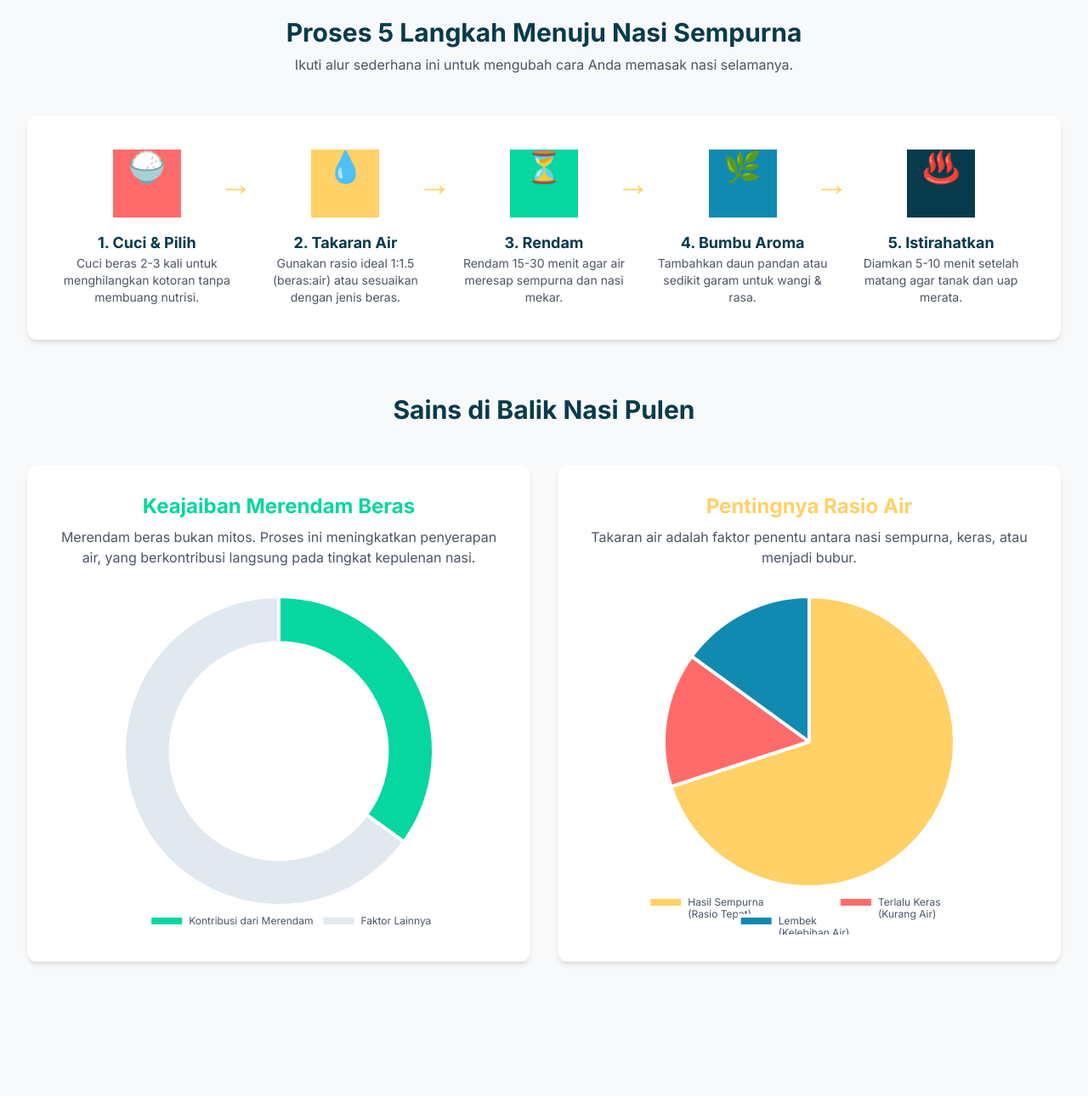
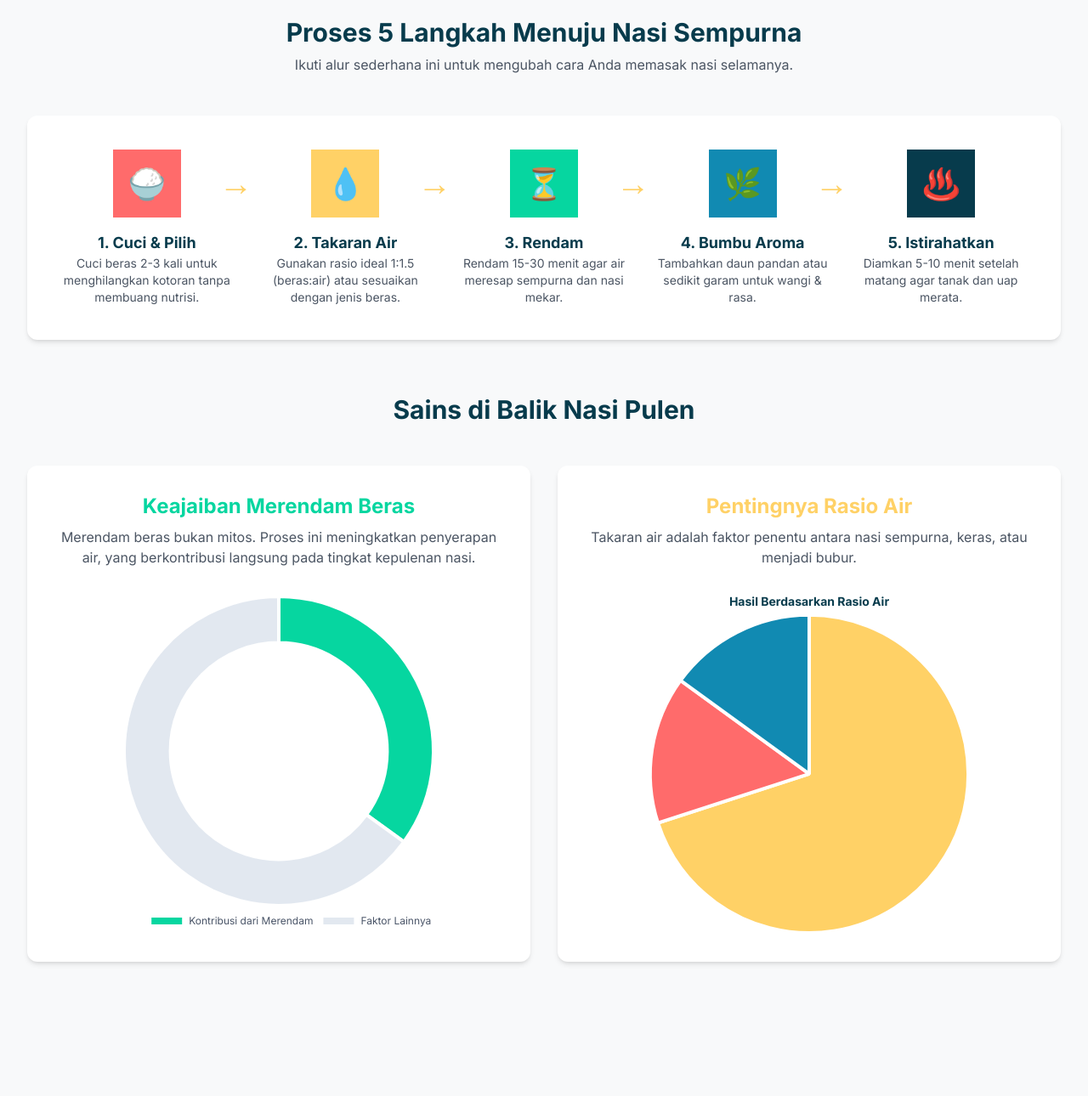
Before and after one commit to bayudep/infografis, a plain HTML site: page index.html in a window 1280 px wide. Shown: the part 1248-2538 px from the top of the page at 85% size. Drawn offline with nearby package versions, Linux system fonts and the light colour scheme.

Commit message:
Update index.html

```diff
--- a/index.html
+++ b/index.html
@@ -97,7 +97,7 @@
 
                     <div class="flowchart-step">
                         <!-- Ikon dibuat responsif: lebih kecil di mobile, lebih besar di desktop -->
-                        <div class="flowchart-step-icon bg-[#FF6B6B] w-16 h-16 md:w-20 md:h-20 text-3xl md:text-4xl">🍚</div>
+                        <div class="flowchart-step-icon bg-[#FF6B6B] w-16 h-16 md:w-20 md:h-20 flex items-center justify-center text-3xl md:text-4xl">🍚</div>
                         <h3 class="font-bold text-lg text-[#073B4C] mt-4">1. Cuci & Pilih</h3>
                         <p class="text-gray-600 text-sm max-w-xs">Cuci beras 2-3 kali untuk menghilangkan kotoran tanpa membuang nutrisi.</p>
                     </div>
@@ -105,25 +105,25 @@
                     <!-- Garis vertikal tidak lagi diperlukan, digantikan oleh gap-y -->
 
                     <div class="flowchart-step">
-                        <div class="flowchart-step-icon bg-[#FFD166] w-16 h-16 md:w-20 md:h-20 text-3xl md:text-4xl">💧</div>
+                        <div class="flowchart-step-icon bg-[#FFD166] w-16 h-16 md:w-20 md:h-20 flex items-center justify-center text-3xl md:text-4xl">💧</div>
                         <h3 class="font-bold text-lg text-[#073B4C] mt-4">2. Takaran Air</h3>
                         <p class="text-gray-600 text-sm max-w-xs">Gunakan rasio ideal 1:1.5 (beras:air) atau sesuaikan dengan jenis beras.</p>
                     </div>
 
                     <div class="flowchart-step">
-                        <div class="flowchart-step-icon bg-[#06D6A0] w-16 h-16 md:w-20 md:h-20 text-3xl md:text-4xl">⏳</div>
+                        <div class="flowchart-step-icon bg-[#06D6A0] w-16 h-16 md:w-20 md:h-20 flex items-center justify-center text-3xl md:text-4xl">⏳</div>
                         <h3 class="font-bold text-lg text-[#073B4C] mt-4">3. Rendam</h3>
                         <p class="text-gray-600 text-sm max-w-xs">Rendam 15-30 menit agar air meresap sempurna dan nasi mekar.</p>
                     </div>
 
                     <div class="flowchart-step">
-                        <div class="flowchart-step-icon bg-[#118AB2] w-16 h-16 md:w-20 md:h-20 text-3xl md:text-4xl">🌿</div>
+                        <div class="flowchart-step-icon bg-[#118AB2] w-16 h-16 md:w-20 md:h-20 flex items-center justify-center text-3xl md:text-4xl">🌿</div>
                         <h3 class="font-bold text-lg text-[#073B4C] mt-4">4. Bumbu Aroma</h3>
                         <p class="text-gray-600 text-sm max-w-xs">Tambahkan daun pandan atau sedikit garam untuk wangi & rasa.</p>
                     </div>
 
                     <div class="flowchart-step">
-                        <div class="flowchart-step-icon bg-[#073B4C] w-16 h-16 md:w-20 md:h-20 text-3xl md:text-4xl">♨️</div>
+                        <div class="flowchart-step-icon bg-[#073B4C] w-16 h-16 md:w-20 md:h-20 flex items-center justify-center text-3xl md:text-4xl">♨️</div>
                         <h3 class="font-bold text-lg text-[#073B4C] mt-4">5. Istirahatkan</h3>
                         <p class="text-gray-600 text-sm max-w-xs">Diamkan 5-10 menit setelah matang agar tanak dan uap merata.</p>
                     </div>
@@ -298,6 +298,14 @@
             },
             options: {
                 ...defaultChartOptions,
+                plugins: {
+                    ...defaultChartOptions.plugins,
+                    legend: {
+                         ...defaultChartOptions.plugins.legend,
+                         // Nonaktifkan klik pada legenda untuk pie/doughnut agar lebih sederhana
+                         onClick: null
+                    }
+                },
                 cutout: '70%',
                 scales: { x: { display: false }, y: { display: false } }
             }
@@ -324,6 +332,22 @@
             },
             options: {
                 ...defaultChartOptions,
+                plugins: {
+                    // Gunakan kembali konfigurasi tooltip dari default
+                    tooltip: defaultChartOptions.plugins.tooltip,
+                    // Ganti konfigurasi legenda khusus untuk diagram ini
+                    legend: {
+                        display: false // Sembunyikan legenda karena label sudah cukup jelas
+                    },
+                    // Tambahkan judul khusus untuk diagram ini
+                    title: {
+                        display: true,
+                        text: 'Hasil Berdasarkan Rasio Air',
+                        color: colorPalette.dark,
+                        font: { size: 14, weight: 'bold', family: 'Inter' },
+                        padding: { bottom: 5 }
+                    }
+                },
                 scales: { x: { display: false }, y: { display: false } }
             }
         });
```
